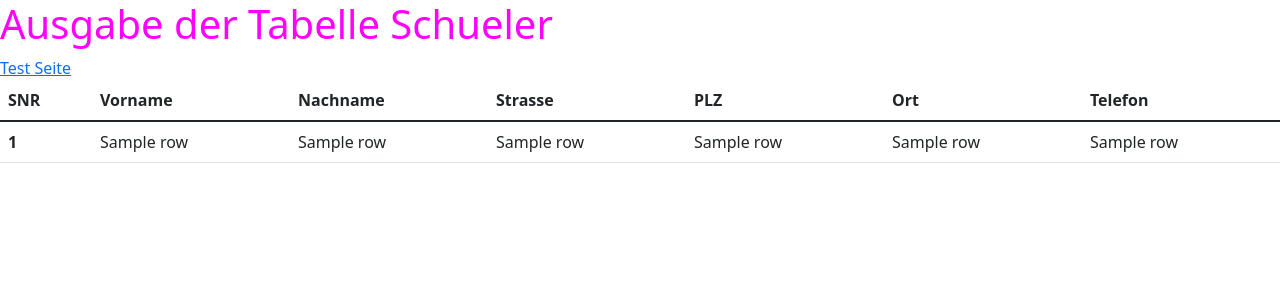
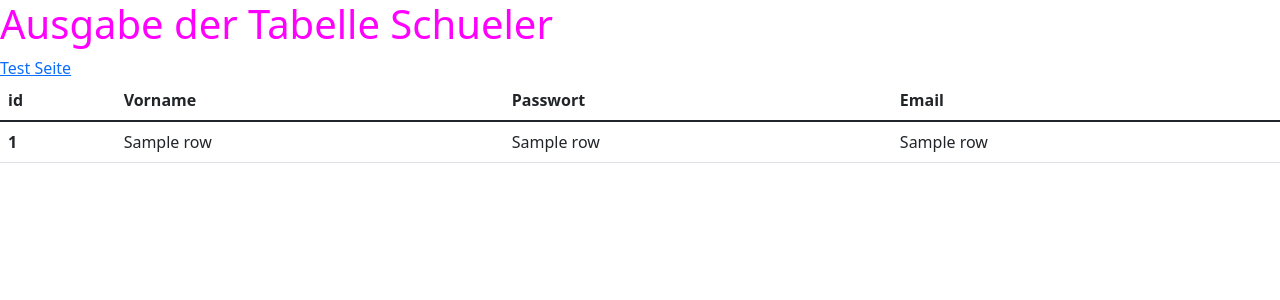
Before and after one commit to qasch/LF8-Stuttgart, a Flask app: template templates/index.html in a window 1280 px wide. Shown: the top 300 px of the page. Run offline with Flask 2, Linux system fonts and the light colour scheme; the template is opened without the code that fills it: most values are stand-ins (such as "Sample title", 1, 10 or a date in 2020).

Commit message:
Working POST Form

```diff
--- a/app.py
+++ b/app.py
@@ -9,12 +9,12 @@ app = Flask(__name__)
 @app.route("/")
 def index():
     # Verbindung zur Datenbank herstellen
-    connection = sqlite3.connect('db/schule.db')
+    connection = sqlite3.connect('db/flask.db')
     # Cursor erzeugen
     cursor = connection.cursor()
 
     # Cursor kann beliebige SQL Anweisungen ausführen
-    result = cursor.execute("SELECT * FROM Schueler").fetchall()
+    result = cursor.execute("SELECT * FROM person").fetchall()
 
     return render_template("index.html", result=result)
 
@@ -36,14 +36,42 @@ def form():
 # TODO: Check methods
 @app.route('/results/', methods=['POST'])
 def results():
-    # TODO: Logik, um Daten des Formulars auszulesen
     # mit request.args.get() erhält man nur GET Paramenter
     #vorname = request.args.get('vorname')
     # mit request.form.get() erhält man die POST Daten
     vorname = request.form.get('vorname')
-    password = request.form.get('password')
+    passwort = request.form.get('passwort')
+    # Prüfung, ob email eingetragen wurde, ansonten Fehler ausgeben
+    if request.form.get('email'):
+        email = request.form.get('email')
+    else:
+        email = "Not provided"
 
-    return render_template("results.html", vorname=vorname, password=password)
+    # Verbindung zur Datenbank herstellen
+    connection = sqlite3.connect('db/flask.db')
+    # Cursor erzeugen
+    cursor = connection.cursor()
+
+    # Cursor kann beliebige SQL Anweisungen ausführen
+    cursor.execute(
+        # F-String (Im Zusammenspiel mit SQL wäre Parameterization der bessere Weg)
+        f"""INSERT INTO person
+        (
+            vorname,
+            passwort,
+            email
+        )
+        VALUES (
+            '{vorname}',
+            '{passwort}',
+            '{email}'
+            )
+        """)
+
+    connection.commit()
+    connection.close()
+
+    return render_template("results.html", vorname=vorname, passwort=passwort)
 
 
 # 'Main Methode', Startpunkt der Applikation
--- a/templates/index.html
+++ b/templates/index.html
@@ -11,13 +11,10 @@ Flask App
 <table class="table">
   <thead>
   <tr>
-    <th scope="col">SNR</th>
+    <th scope="col">id</th>
     <th scope="col">Vorname</th>
-    <th scope="col">Nachname</th>
-    <th scope="col">Strasse</th>
-    <th scope="col">PLZ</th>
-    <th scope="col">Ort</th>
-    <th scope="col">Telefon</th>
+    <th scope="col">Passwort</th>
+    <th scope="col">Email</th>
   </tr>
   </thead>
   <tbody>
@@ -25,12 +22,9 @@ Flask App
  {% for row in result %}
   <tr>
     <th scope="row">{{ row[0] }}</th>
+    <td>{{ row[1] }}</td>
     <td>{{ row[2] }}</td>
-    <td>{{ row[1] }}</td>
     <td>{{ row[3] }}</td>
-    <td>{{ row[4] }}</td>
-    <td>{{ row[5] }}</td>
-    <td>{{ row[6] }}</td>
   </tr>
   {% endfor %}
 
--- a/templates/results.html
+++ b/templates/results.html
@@ -7,5 +7,5 @@ Results
 {% block body %}
 <h1>Results</h1>
 <p>Vorname: {{ vorname }}</p>
-<p>Passwort: {{ password }}</p>
+<p>Passwort: {{ passwort }}</p>
 {% endblock %}
```
Also changed, not shown: templates/form.html (+5 -3 lines), db/flask.db (added).
